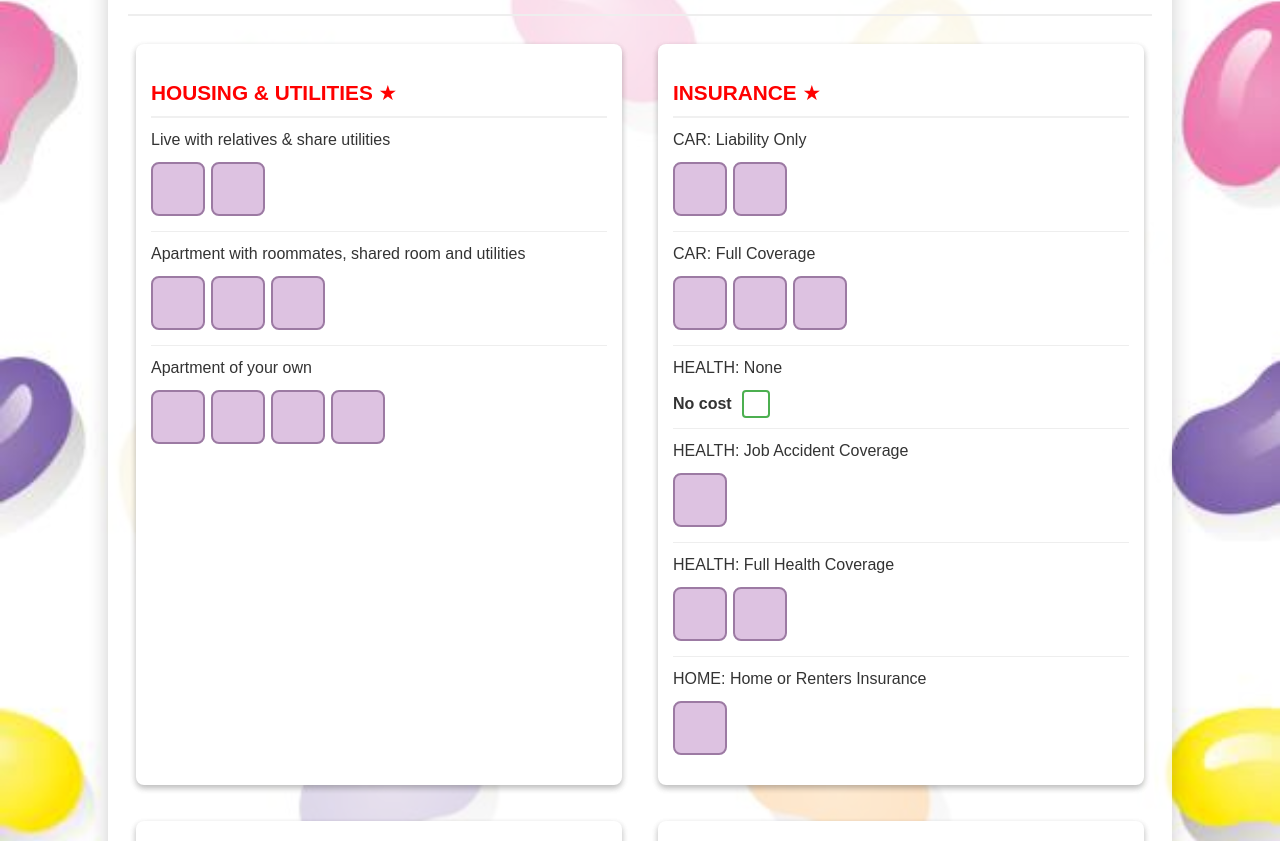
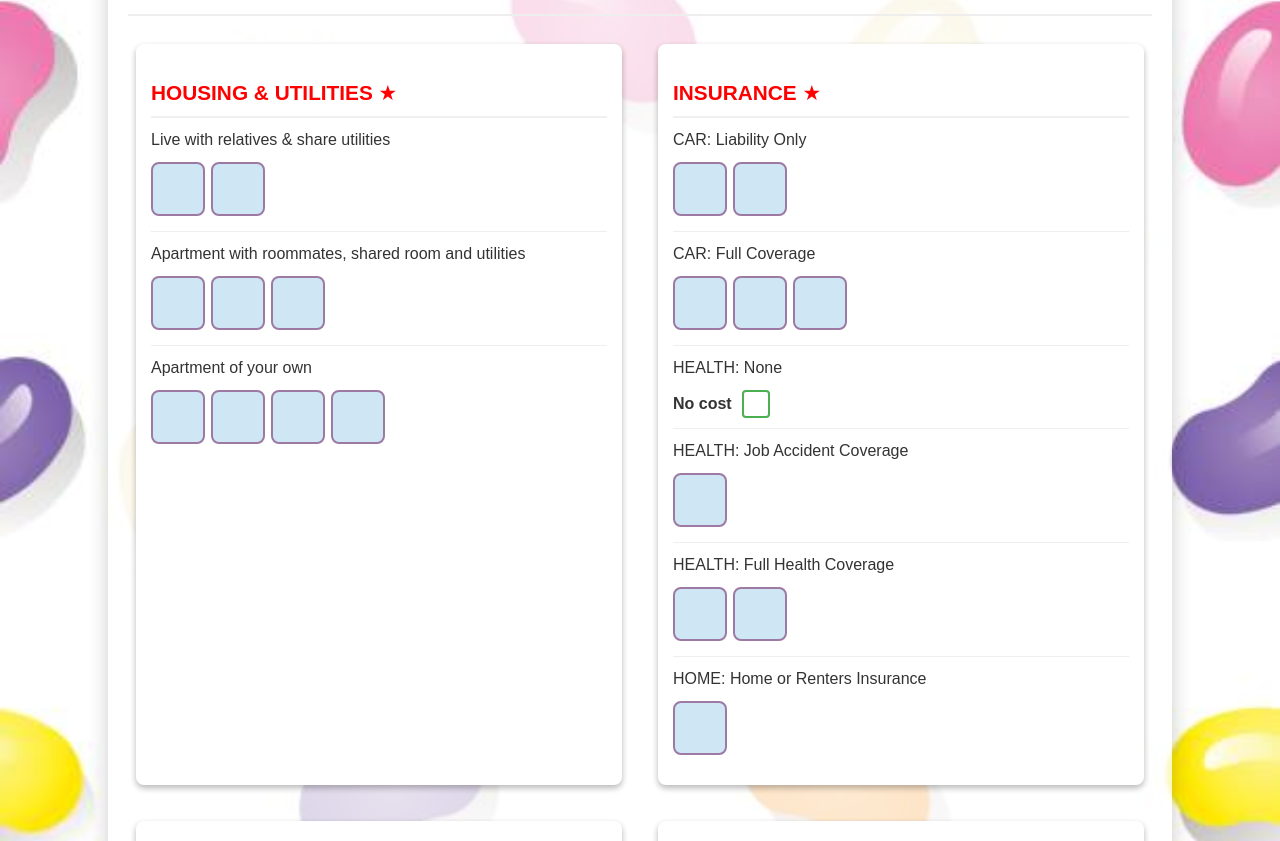
Before and after one commit to nakawebsvcs/jellybeangame, a React (Vite) app: page / in a window 1280 px wide. Shown: the part 739-1580 px from the top of the page. Built offline with nearby package versions, Linux system fonts and the light colour scheme.

Commit message:
Add footer disclaimer, change square color to blue

```diff
--- a/src/App.css
+++ b/src/App.css
@@ -200,9 +200,9 @@ main {
 }
 
 .square {
-    width: 50px;
+     width: 50px;
     height: 50px;
-    background-color: rgba(181, 122, 190, 0.46);
+    background-color: rgba(150, 203, 234, 0.46);
     border-radius: 8px;
     border: 2px solid #9c7aa3;
     cursor: pointer;
@@ -367,22 +367,6 @@ footer {
   font-size: 16px;
 }
 
-/* Fix for dark squares issue */
-.square {
-  width: 50px;
-  height: 50px;
-  background-color: rgba(181, 122, 190, 0.46);
-  border-radius: 8px;
-  border: 2px solid #9c7aa3;
-  cursor: pointer;
-  transition: all 0.2s ease;
-  display: flex;
-  align-items: center;
-  justify-content: center;
-  font-size: 12px;
-  color: #333;
-}
-
 .square:hover {
   transform: scale(1.05);
   box-shadow: 0 0 10px rgba(156, 122, 163, 0.5);
--- a/src/App.jsx
+++ b/src/App.jsx
@@ -557,12 +557,16 @@ function App() {
           Nakamura Web Services
         </a>
         <br />
+        <br />
         REFERENCES: Parker, L. (n.d.) The Bean Game. Washington State University
         Extension, Family Resource Management Specialist.
         <br /> Office of State Treasurer John Perdue. (n.d.). The Budget Game:
         Living on a 20 Square Salary. Financial Education Programs, Charleston,
         WV. <br />
         Jana Darrington, M.S. (n.d.) Utah State University Extension
+        <br />
+        <br />
+        For educational purposes • Not for commercial distribution
       </footer>
 
       {showAlert && (
```
Also changed, not shown: firebase.json (added), 1 other file (tests, documents, lock files or other folders).
